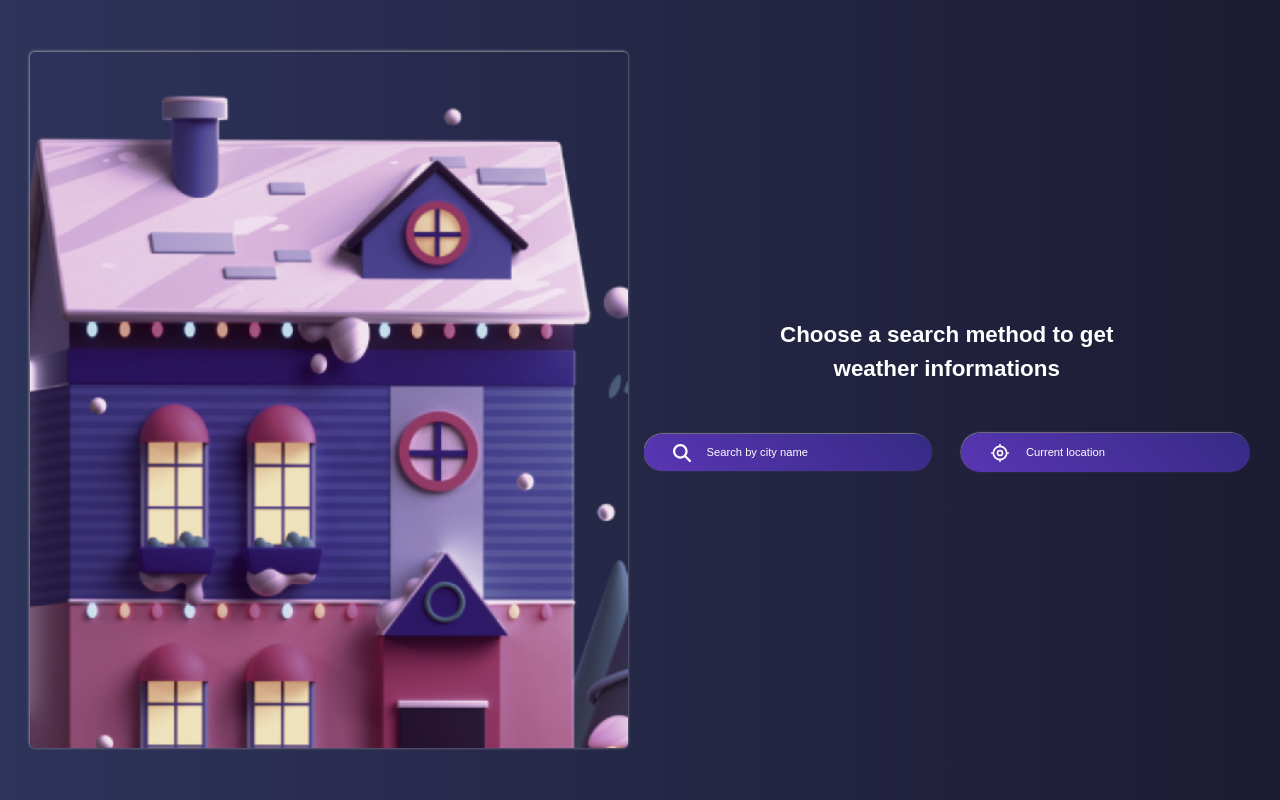
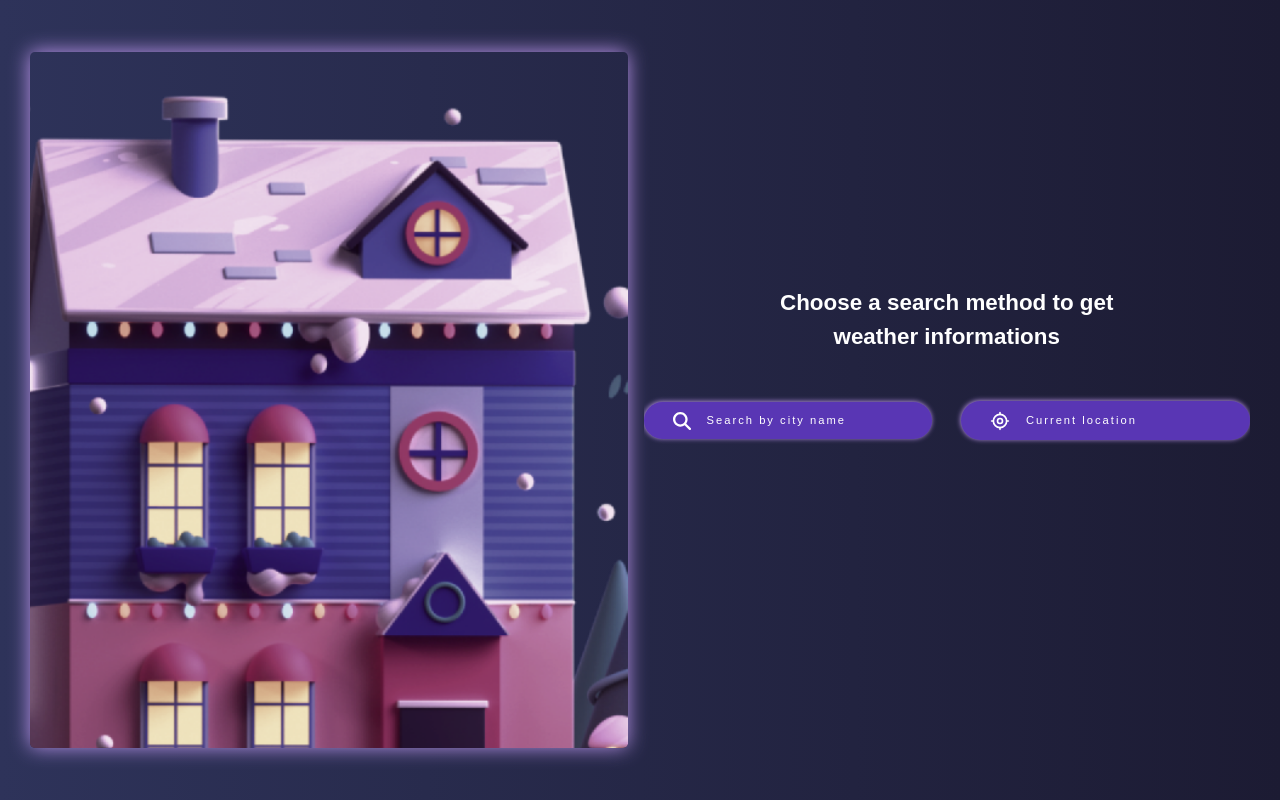
Before and after one commit to kemvick/Atmos-Forecast, a React (Create React App) app: page /home in a window 1280 px wide. Built offline with nearby package versions, Linux system fonts and the light colour scheme.

Commit message:
third commit

```diff
--- a/src/components/welcome-page/welcome-page.js
+++ b/src/components/welcome-page/welcome-page.js
@@ -2,28 +2,74 @@ import React from 'react'
 import './welcome-page.css'
 import '../../index.css'
 import { useNavigate } from 'react-router-dom'
+import { motion } from 'framer-motion'
+import { duration } from '@mui/material'
 const Welcomepage = () => {
   const navigate = useNavigate()
 
   const goToHome = () => {
     navigate('/home')
   }
+  const zoomTransition = {
+    scale: {
+      duration: 0.5,
+      yoyo: Infinity,
+      ease: 'easeInOut',
+    },
+  }
   return (
     <>
       <div className='hero'>
         <div className='hero-container'>
           <div className='hero-text'>
-            <h3>Welcome to</h3>
+            <motion.h3
+              initial={{ y: '-100%' }}
+              animate={{ y: 0 }}
+              exit={{ opacity: 0 }}
+              transition={{ duration: 0.5, delay: 0 }}
+            >
+              Welcome to
+            </motion.h3>
+
             <div>
-              <h1 className='name'>Atmos</h1>
-              <h1 className='name'>Forecast</h1>
-              <p className='herotext-p'>
+              <motion.h1
+                initial={{ x: '-100%' }}
+                animate={{ x: 0 }}
+                exit={{ x: '-100%' }}
+                transition={{ duration: 0.5, delay: 0 }}
+                className='name'
+              >
+                Atmos
+              </motion.h1>
+              <motion.h1
+                initial={{ x: '100%' }}
+                animate={{ x: 0 }}
+                exit={{ x: '100%' }}
+                transition={{ duration: 0.5, delay: 0 }}
+                className='name'
+              >
+                Forecast
+              </motion.h1>
+              <motion.p
+                initial={{ y: '100%' }}
+                animate={{ y: 0 }}
+                exit={{ opacity: 0 }}
+                transition={{ duration: 0.5, delay: 0 }}
+                className='herotext-p'
+              >
                 Convinent and easy access to accurate weather informations
-              </p>
+              </motion.p>
             </div>
-            <button onClick={goToHome} className='getstarted-btn'>
+            <motion.button
+              initial={{ y: '100%' }}
+              animate={{ scale: [1, 1.2, 1] }}
+              exit={{ opacity: 0 }}
+              transition={zoomTransition}
+              onClick={goToHome}
+              className='getstarted-btn'
+            >
               Get Started
-            </button>
+            </motion.button>
           </div>
         </div>
       </div>
--- a/src/index.css
+++ b/src/index.css
@@ -36,6 +36,7 @@
   display: grid;
   color: white;
   height: 100vh;
+  overflow: hidden;
 }
 .home h2 {
   text-align: center;
@@ -44,12 +45,13 @@
   background: url('./assets/House\ 4\ 3.png') center/cover no-repeat;
   height: 49vh;
   border-radius: var(--borderRadius);
-  box-shadow: -0.4px -0.4px 3px #b6b6b6;
+  box-shadow: -0.4px -0.4px 20px #ba94ea;
 }
 .search-method {
   display: grid;
-  /* gap: 0.89rem; */
   overflow: hidden;
+  padding-bottom: 3rem;
+  margin-top: -1rem;
 }
 .description {
   font-weight: 700;
@@ -57,17 +59,20 @@
 .search-button {
   display: grid;
   gap: 1rem;
-  margin-bottom: 0.9rem;
+  /* margin-bottom: 0.9rem; */
 }
 .city-btn {
   display: flex;
+  letter-spacing: 2px;
   align-items: center;
   gap: 1rem;
-  background: var(--lineargradient1);
+  background: #5936b4;
   color: #fff;
-  border-radius: 1.4rem;
-  padding: 0.08rem 1rem;
-  box-shadow: -0.4px -0.4px 1px #b6b6b6;
+  border-radius: 1.7rem;
+  padding: 0.6rem 0.8rem;
+  width: 90%;
+  margin: auto;
+  box-shadow: -0.4px -0.4px 5px #ba94ea;
   text-align: left;
   font-size: 0.8rem;
   font-weight: 500;
```
